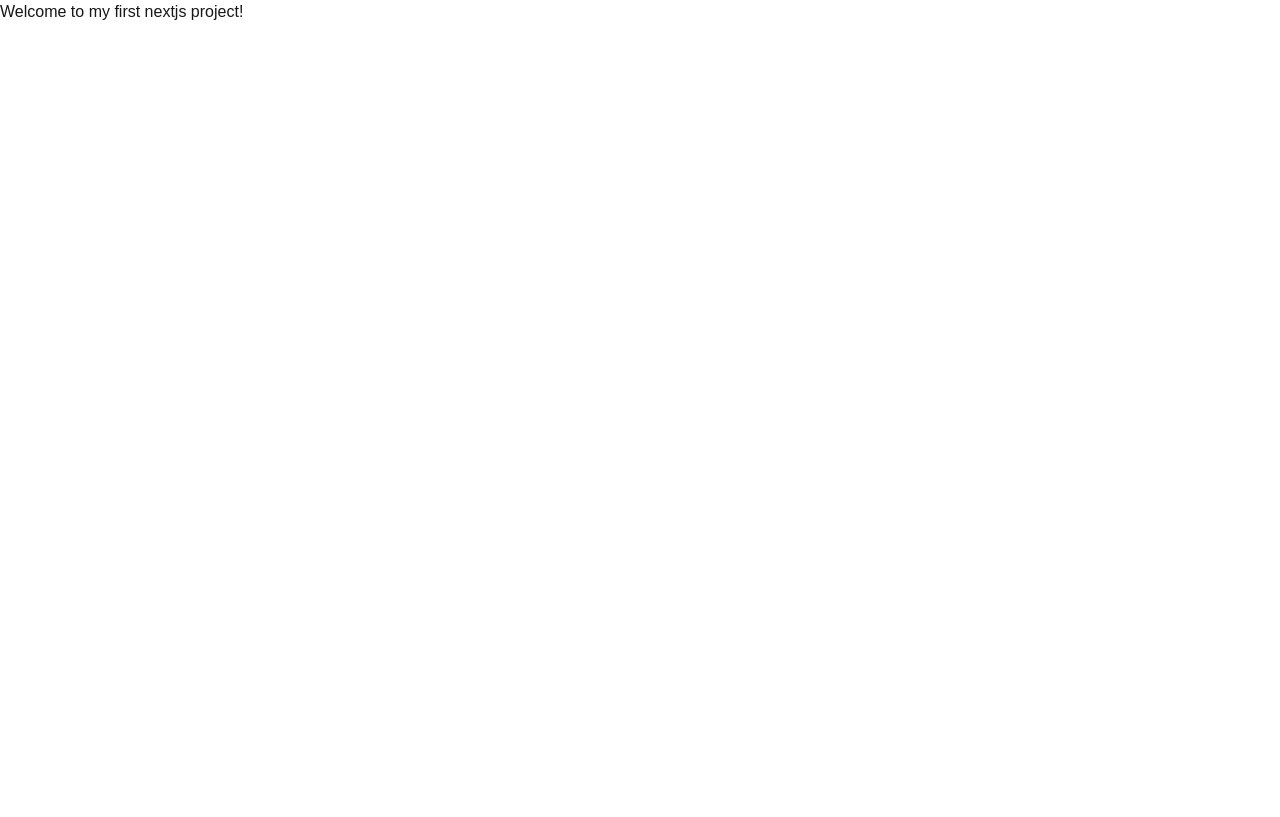
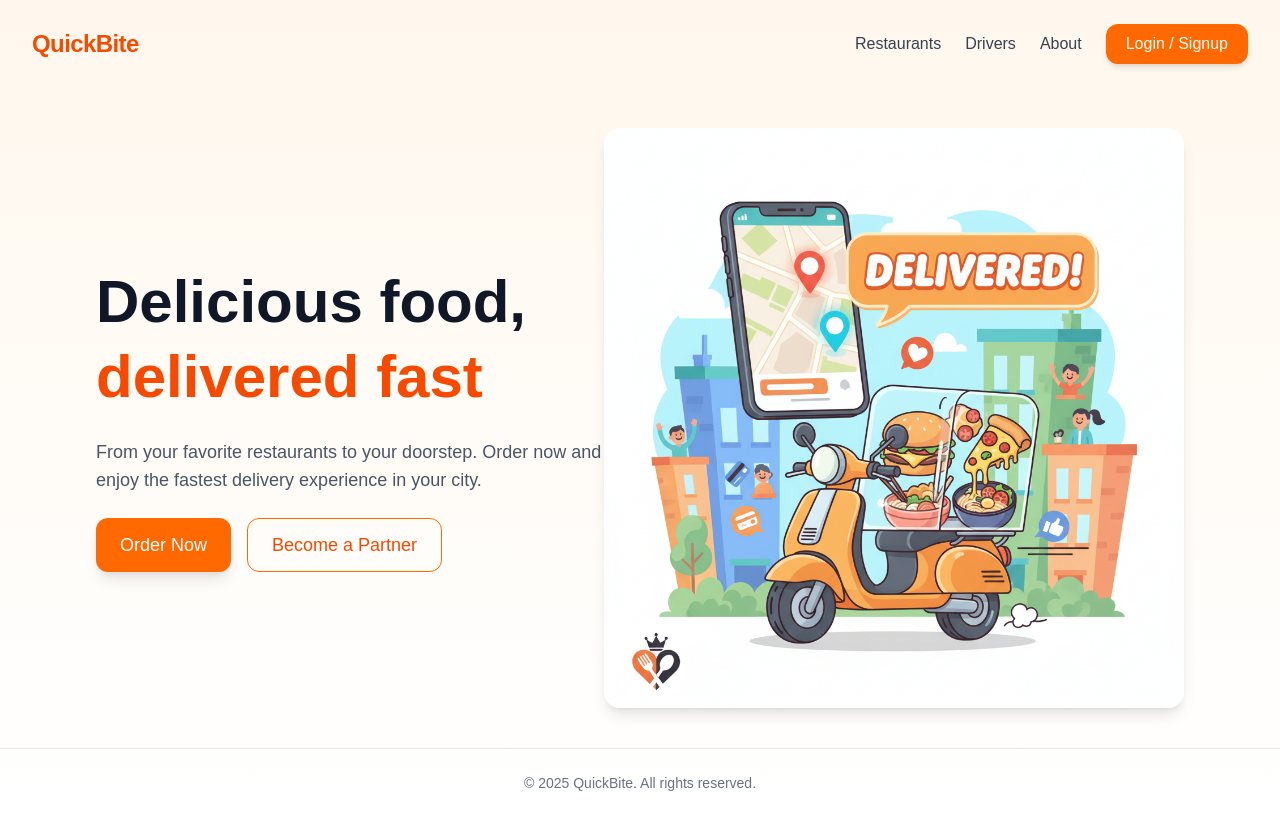
Before and after one commit to g-anupam/next-delivery, a Next.js app: page / in a window 1280 px wide. Built offline with nearby package versions, Linux system fonts and the light colour scheme.

Commit message:
feat: home page

```diff
--- a/package.json
+++ b/package.json
@@ -9,6 +9,8 @@
     "lint": "eslint"
   },
   "dependencies": {
+    "framer-motion": "^12.23.24",
+    "mysql2": "^3.15.3",
     "next": "15.5.6",
     "react": "19.1.0",
     "react-dom": "19.1.0"
@@ -16,7 +18,7 @@
   "devDependencies": {
     "@eslint/eslintrc": "^3",
     "@tailwindcss/postcss": "^4",
-    "@types/node": "^20",
+    "@types/node": "^20.19.24",
     "@types/react": "^19",
     "@types/react-dom": "^19",
     "eslint": "^9",
--- /dev/null
+++ b/src/app/api/test-db/route.ts
@@ -0,0 +1,19 @@
+import { NextResponse } from "next/server";
+import { connectToDatabase } from "@/lib/db";
+
+export async function GET() {
+  try {
+    const db = await connectToDatabase();
+    const [rows] = await db.query("SELECT NOW() AS time");
+    return NextResponse.json({
+      message: "DB Connected!",
+      time: (rows as any)[0].time,
+    });
+  } catch (error) {
+    console.error("Database connection error:", error);
+    return NextResponse.json(
+      { error: "Failed to connect to DB" },
+      { status: 500 },
+    );
+  }
+}
--- /dev/null
+++ b/src/app/api/users/route.ts
@@ -0,0 +1,13 @@
+import { NextResponse } from "next/server";
+import { connectToDatabase } from "@/lib/db";
+
+export async function GET() {
+  try {
+    const connection = await connectToDatabase();
+    const [rows] = await connection.execute("SELECT 1 + 1 AS result");
+    return NextResponse.json({ success: true, data: rows });
+  } catch (error: any) {
+    console.error("Database connection error:", error);
+    return NextResponse.json({ error: error.message }, { status: 500 });
+  }
+}
--- a/src/app/page.tsx
+++ b/src/app/page.tsx
@@ -1,11 +1,86 @@
+"use client";
+
+import { motion } from "framer-motion";
 import Image from "next/image";
-
 export default function Home() {
   return (
-    <div>
-      <p>
-        Welcome to my first nextjs project!
-      </p>
+    <div className="min-h-screen bg-gradient-to-b from-orange-50 to-white flex flex-col">
+      {/* Navbar */}
+      <nav className="flex justify-between items-center px-8 py-6">
+        <h1 className="text-2xl font-extrabold text-orange-600 tracking-tight">
+          QuickBite
+        </h1>
+        <div className="space-x-6">
+          <a
+            href="#"
+            className="text-gray-700 hover:text-orange-600 transition"
+          >
+            Restaurants
+          </a>
+          <a
+            href="#"
+            className="text-gray-700 hover:text-orange-600 transition"
+          >
+            Drivers
+          </a>
+          <a
+            href="#"
+            className="text-gray-700 hover:text-orange-600 transition"
+          >
+            About
+          </a>
+          <button className="bg-orange-500 hover:bg-orange-600 text-white px-5 py-2 rounded-xl shadow-md transition">
+            Login / Signup
+          </button>
+        </div>
+      </nav>
+
+      {/* Hero Section */}
+      <main className="flex flex-col md:flex-row flex-1 items-center justify-between px-10 md:px-24 py-10">
+        <motion.div
+          initial={{ opacity: 0, y: 40 }}
+          animate={{ opacity: 1, y: 0 }}
+          transition={{ duration: 0.7 }}
+          className="max-w-xl space-y-6"
+        >
+          <h1 className="text-5xl md:text-6xl font-bold leading-tight text-gray-900">
+            Delicious food,{" "}
+            <span className="text-orange-600">delivered fast</span>
+          </h1>
+          <p className="text-gray-600 text-lg">
+            From your favorite restaurants to your doorstep. Order now and enjoy
+            the fastest delivery experience in your city.
+          </p>
+          <div className="flex gap-4">
+            <button className="bg-orange-500 hover:bg-orange-600 text-white px-6 py-3 rounded-xl text-lg shadow-lg transition">
+              Order Now
+            </button>
+            <button className="border border-orange-500 text-orange-600 hover:bg-orange-50 px-6 py-3 rounded-xl text-lg transition">
+              Become a Partner
+            </button>
+          </div>
+        </motion.div>
+
+        <motion.div
+          initial={{ opacity: 0, scale: 0.9 }}
+          animate={{ opacity: 1, scale: 1 }}
+          transition={{ delay: 0.3, duration: 0.7 }}
+          className="mt-12 md:mt-0"
+        >
+          <Image
+            src="/food-delivery.png"
+            alt="Food delivery illustration"
+            width={1024}
+            height={1024}
+            className="rounded-2xl shadow-lg"
+          />
+        </motion.div>
+      </main>
+
+      {/* Footer */}
+      <footer className="border-t border-gray-200 py-6 text-center text-gray-500 text-sm">
+        © {new Date().getFullYear()} QuickBite. All rights reserved.
+      </footer>
     </div>
   );
 }
--- /dev/null
+++ b/src/lib/db.ts
@@ -0,0 +1,17 @@
+import mysql from "mysql2/promise";
+
+let connection: mysql.Connection | null = null;
+
+export async function connectToDatabase(): Promise<mysql.Connection> {
+  if (connection) return connection;
+
+  connection = await mysql.createConnection({
+    host: process.env.DB_HOST || "localhost",
+    user: process.env.DB_USER || "root",
+    password: process.env.DB_PASSWORD || "",
+    database: process.env.DB_NAME || "test",
+  });
+
+  console.log("Connected to MySQL");
+  return connection;
+}
--- /dev/null
+++ b/src/lib/test-db.js
@@ -0,0 +1,13 @@
+import { connectToDatabase } from './src/lib/db';
+
+async function testDB() {
+  try {
+    const db = await connectToDatabase();
+    const [rows] = await db.query('SELECT 1 + 1 AS result');
+    console.log('✅ MySQL Connected! Test result:', (rows as any)[0].result);
+  } catch (err) {
+    console.error('❌ DB Connection Error:', err);
+  }
+}
+
+testDB();
```
Also changed, not shown: public/food-delivery.png (added), 1 other file (tests, documents, lock files or other folders).
